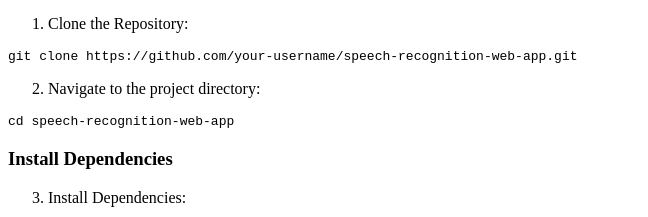
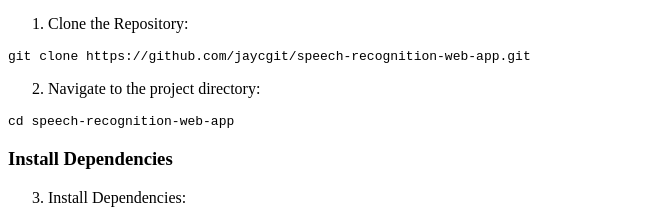
Before and after one commit to jaycgit/OpenAI, a plain HTML site: page Voice Interface/readme.html in a window 1280 px wide. Shown: the part 255-472 px from the top of the page, 0-648 px from the left. Drawn offline with Linux system fonts and the light colour scheme.

Commit message:
Update readme.html

```diff
--- a/Voice Interface/readme.html
+++ b/Voice Interface/readme.html
@@ -20,7 +20,7 @@
     <ol>
         <li>Clone the Repository:</li>
     </ol>
-    <pre><code>git clone https://github.com/your-username/speech-recognition-web-app.git</code></pre>
+    <pre><code>git clone https://github.com/jaycgit/speech-recognition-web-app.git</code></pre>
 
     <ol start="2">
         <li>Navigate to the project directory:</li>
```
